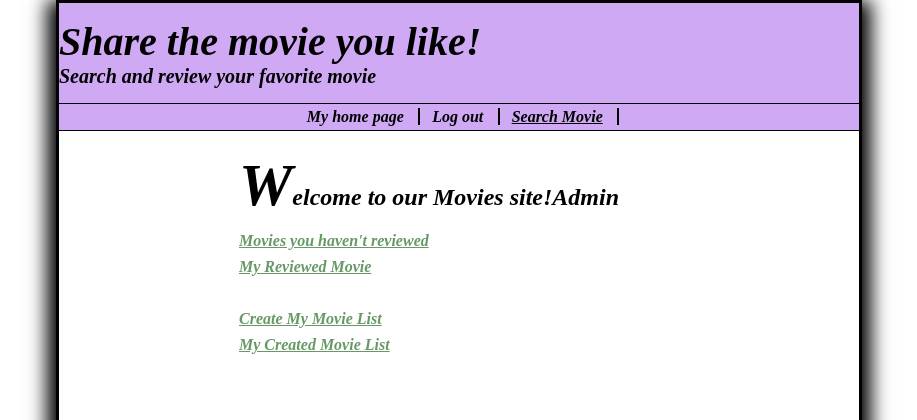
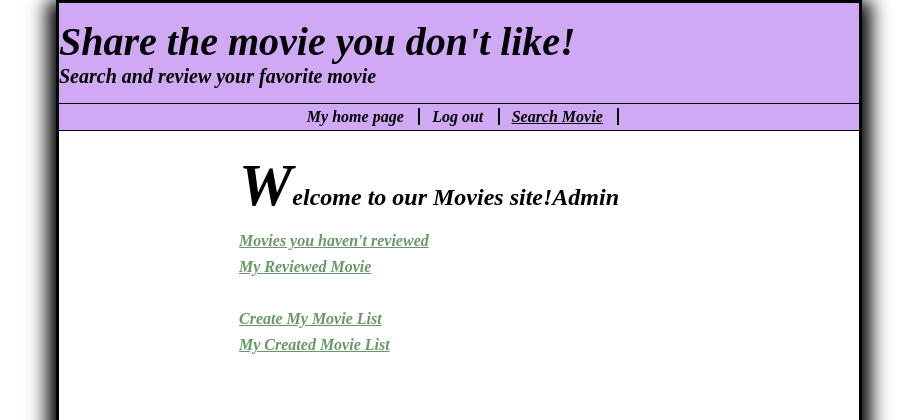
Before and after one commit to likeulb/Archive5, a PHP site: page /adminhome.php in a window 1280 px wide. Shown: the top 420 px of the page, without its empty margins (181-1098 px from the left). Run offline with PHP 8.4, Linux system fonts and the light colour scheme.

Commit message:
don't like

```diff
--- a/header1.php
+++ b/header1.php
@@ -1,6 +1,6 @@
 <header>
   	<hgroup>
-    	<h1>Share the movie you like!</h1>
+    	<h1>Share the movie you don't like!</h1>
     	<h2>Search and review your favorite movie</h2>
     </hgroup>
     <nav>
```
